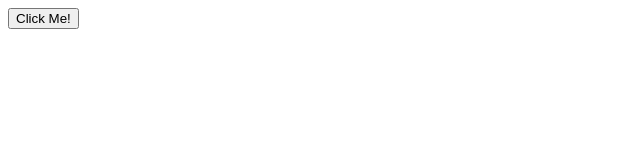
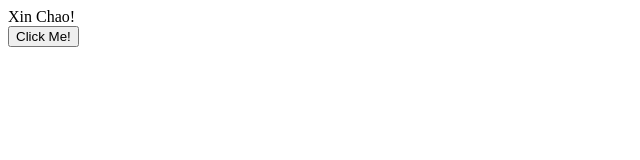
Before and after one commit to tungchihuy95/effective-garbanzo, a plain HTML site: page hienthidaura.html in a window 1280 px wide. Both pictures are taken after a click on the button "Click Me!". Shown: the whole page, without its empty margins (0-640 px from the left). Drawn offline with Linux system fonts and the light colour scheme.

Commit message:
Add files via upload

```diff
--- a/hienthidaura.html
+++ b/hienthidaura.html
@@ -5,11 +5,12 @@
     <title>Hello</title>
 </head>
 <body>
-    <!--hien thi ket qua ham alert -->
+    <!--hien thi ket qua su dung the html -->
+    <div id="messageDiv"></div>
     <button type="button" onclick="showMessage();">Click Me!</button>
     <script>
         function showMessage(){
-            alert('Xin chao!');
+            document.getElementById('messageDiv').innerHTML = 'Xin Chao!';
         }
     </script>
 </body>
```
